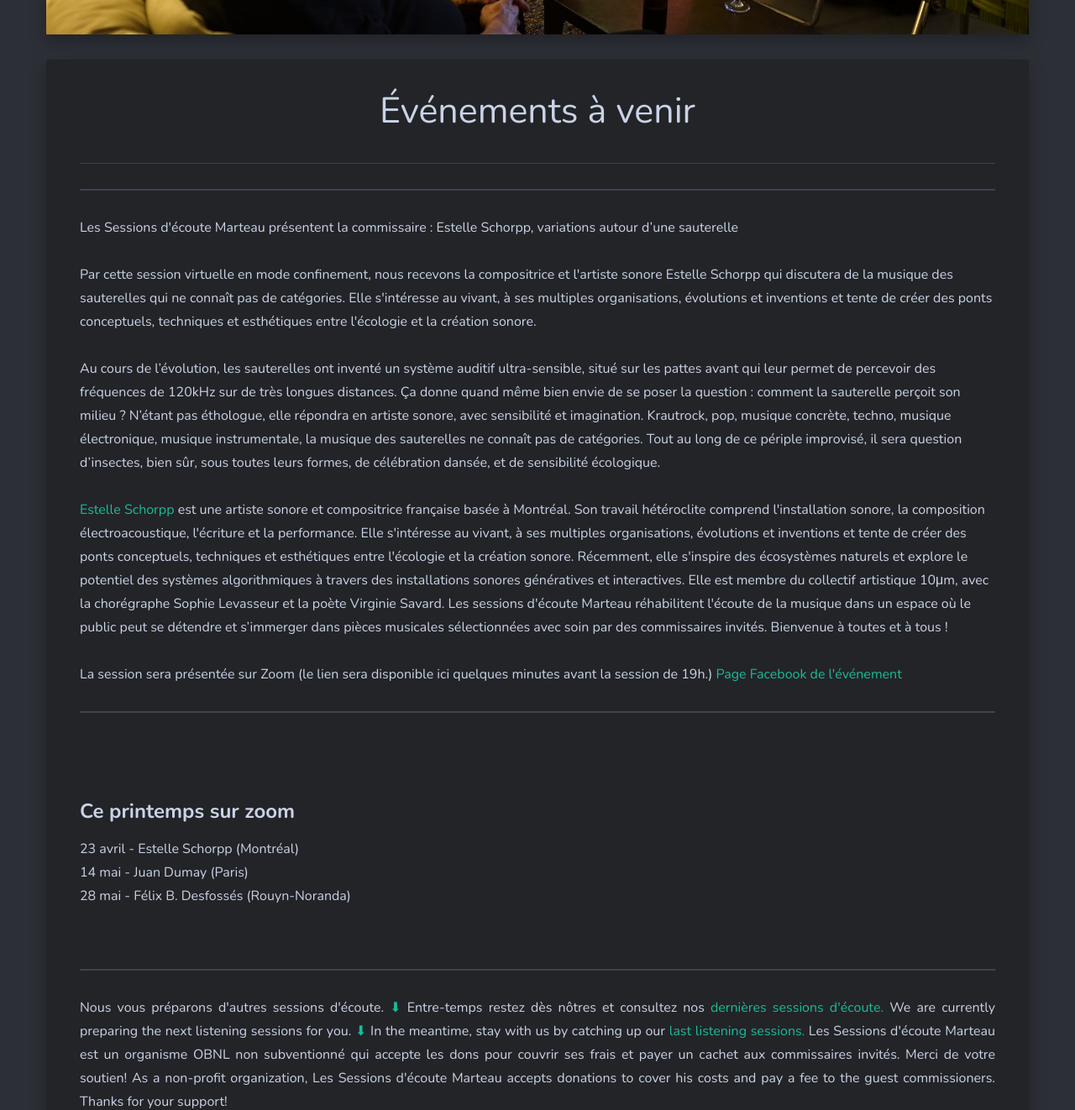
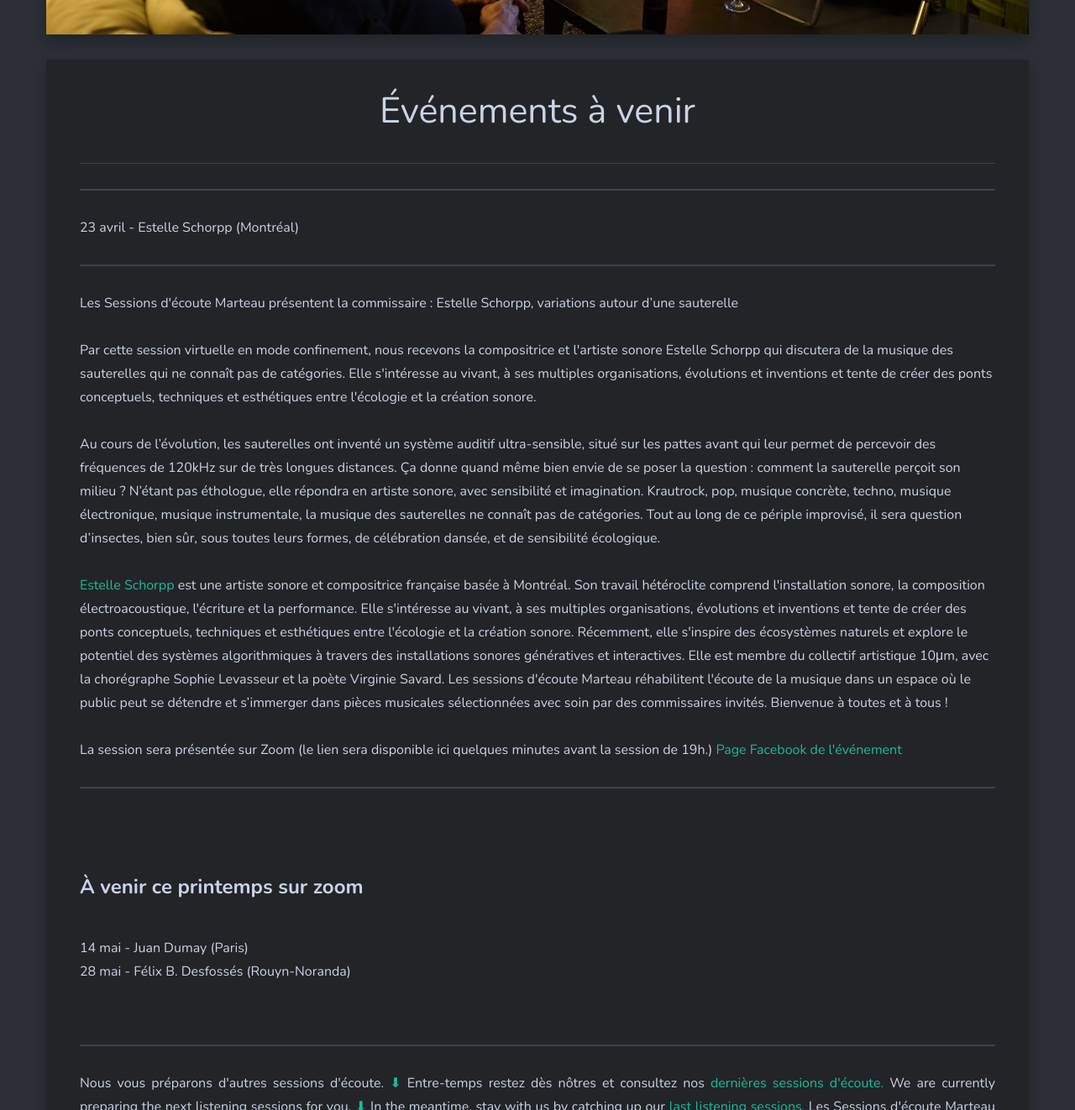
Before and after one commit to sessions-marteau/sessions-marteau-2.github.io, a Jekyll site: the page built from _pages/evenement-a-venir.md, in a window 1280 px wide and 1400 px high, scrolled down 654 px, cut to the strip 0-1322 px from the top of the window. Shown: the whole strip at 84% size. Built offline with Jekyll 4.4.1, drawn with Linux system fonts in a browser that asks for light colours; nearby versions of some CDN libraries.

Commit message:
Update evenement-a-venir.md

```diff
--- a/_pages/evenement-a-venir.md
+++ b/_pages/evenement-a-venir.md
@@ -18,6 +18,10 @@ dropdown: true
 
 
 <DIV align="left">
+
+23 avril - Estelle Schorpp (Montréal)
+
+<hr>
 
 Les Sessions d'écoute Marteau présentent la commissaire : Estelle Schorpp, variations autour d’une sauterelle
 
@@ -71,9 +75,8 @@ La session sera présentée sur Zoom (le lien sera disponible ici quelques minut
 <br>
 <br>
 
-### Ce printemps sur zoom
+### À venir ce printemps sur zoom
 
-23 avril - Estelle Schorpp (Montréal)
 <br>
 14 mai - Juan Dumay (Paris)
 <br>
```
